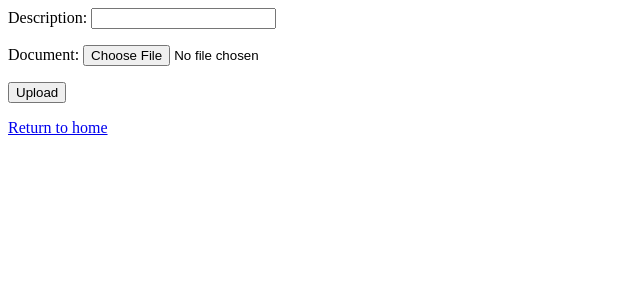
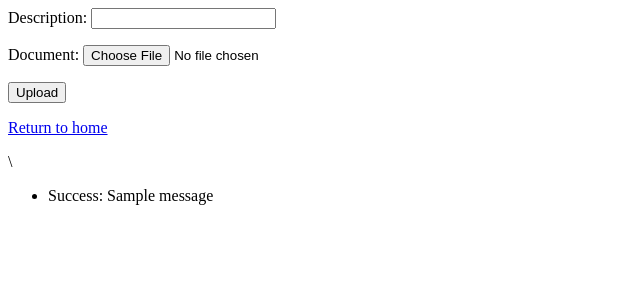
Before and after one commit to owencharters/IFB299, a Django app: page /mapupload/ in a window 1280 px wide. Shown: the top 300 px of the page, without its empty margins (0-640 px from the left). Run offline with Django 3.2, Linux system fonts and the light colour scheme; tables that the repository leaves empty hold one stand-in row (values such as "Sample post"); one stand-in notice (Sample message) is shown.

Commit message:
Added file upload confirmation

```diff
--- a/stable/mysite/mycity/views.py
+++ b/stable/mysite/mycity/views.py
@@ -6,6 +6,7 @@ from .models import UserType
 from .models import User
 from .forms import *
 from django.core.urlresolvers import reverse
+from django.contrib import messages
 
 
 def index(request):
@@ -32,7 +33,8 @@ def model_form_upload(request):
 		form = DocumentForm(request.POST, request.FILES)
 		if form.is_valid():
 			form.save()
-			return redirect('home')
+#			return HttpResponseRedirect('/index/')
+			messages.add_message(request, messages.SUCCESS, 'File Uploaded Successfully')
 	else:
 		form = DocumentForm()
 	return render(request, 'model_form_upload.html', {
--- a/stable/mysite/templates/model_form_upload.html
+++ b/stable/mysite/templates/model_form_upload.html
@@ -5,5 +5,16 @@
     <button type="submit">Upload</button>
   </form>
 
-  <p><a href="{% url 'index' %}">Return to home</a></p>
+  <p><a href="{% url 'index' %}">Return to home</a></p>\
+
+ 	{% if messages %}
+	<ul class="messages">
+	    {% for message in messages %}
+	    <li{% if message.tags %} class="{{ message.tags }}"{% endif %}>
+	        {% if message.level == DEFAULT_MESSAGE_LEVELS.SUCCESS %}Success: {% endif %}
+	        {{ message }}
+	    </li>
+	    {% endfor %}
+	</ul>
+	{% endif %}
 {% endblock %}
```
